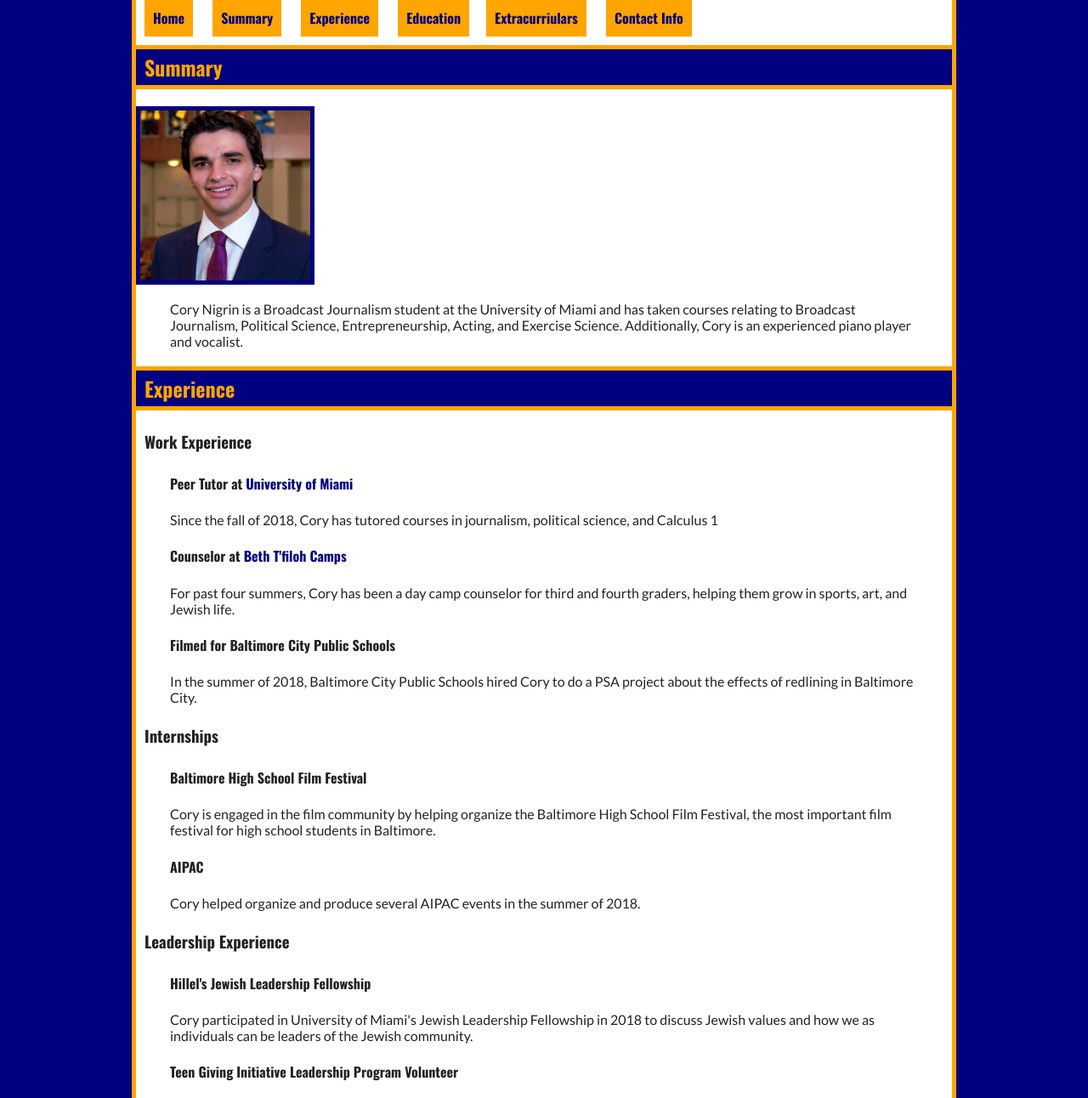
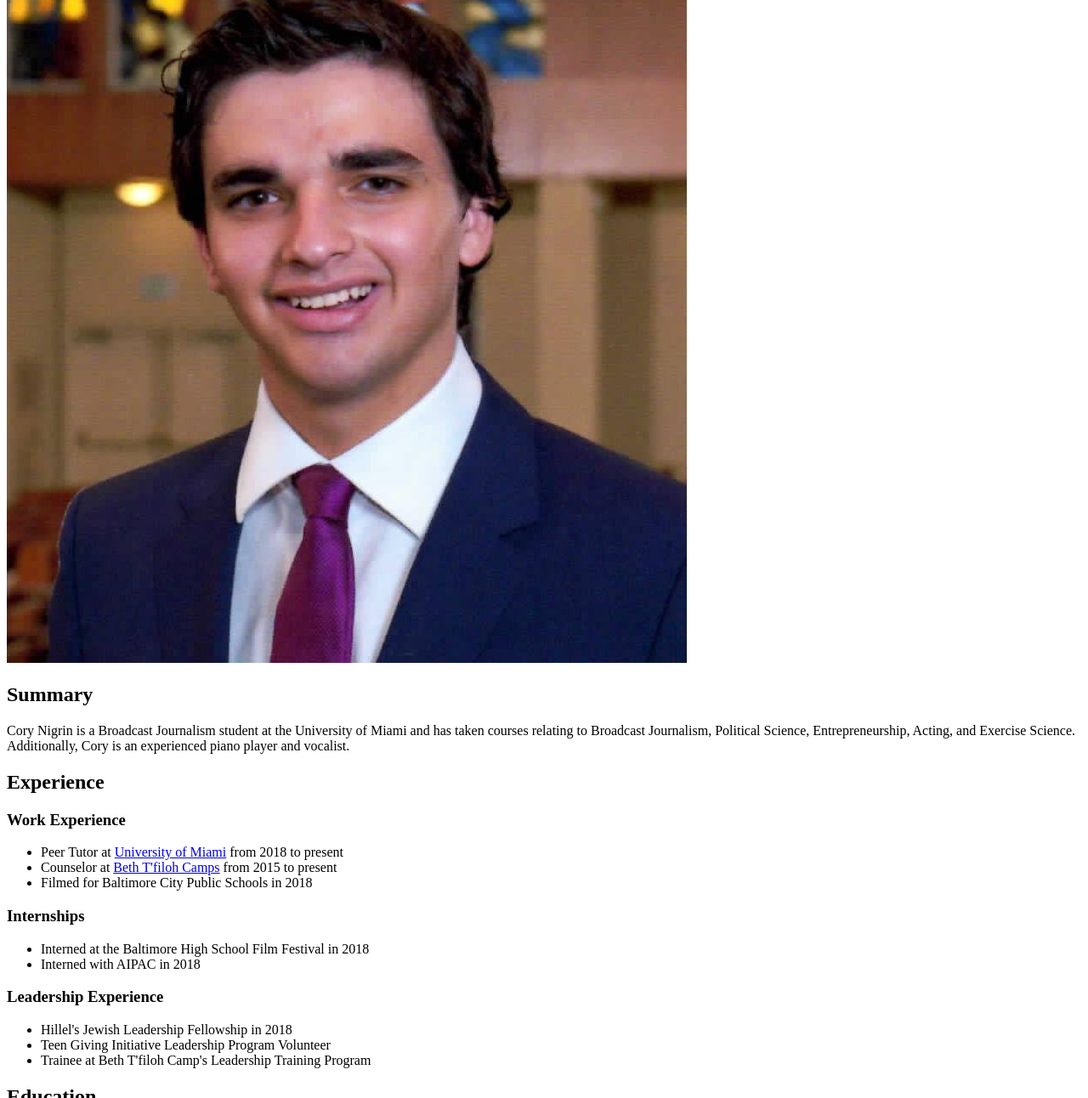
Before and after one commit to corynigrin/corynigrin.github.io, a plain HTML site: page resume.html in a window 1280 px wide. Shown: the part 100-1392 px from the top of the page at 85% size. Drawn offline with nearby package versions, Linux system fonts and the light colour scheme.

Commit message:
Revert "Added CSS"
This reverts commit 50cec984e0e88985725dee7c8174670b0894a34c.

```diff
--- a/css/style.css
+++ /dev/null
@@ -1,102 +0,0 @@
-/*#wrap's max-width and margin settings were designed by Prof. Brown http://github.com/umiami-web-design/grid-templates*/
-
-@import url('https://fonts.googleapis.com/css?family=Lato|Oswald:400,700');
-
-#wrap {
-  max-width: 960px;
-  margin: 0 auto;
-  background-color: #fff;
-  border-width: 5px;
-  border-style: solid;
-  border-color: orange;
-}
-
-body {
-  background-color: #000080;
-  font-family: 'Lato', sans-serif;
-  color: #222;
-}
-
-section {
-  margin-bottom: 20px;
-}
-
-header {
-  color: orange;
-}
-
-h1 {
-  color: #000080;
-}
-
-h1, h2, h3 {
-  padding: 3px 10px
-}
-
-h2 {
-  color: orange;
-  background-color: #000080;
-  border-top-style: solid;
-  border-top-width: 5px;
-  border-bottom-style: solid;
-  border-bottom-width: 5px;
-
-}
-
-h4, p {
-  padding: 0 40px;
-}
-
-h1, h2, h3, h4 {
-  font-family: 'Oswald', sans-serif;
-}
-
-
-img {
-  border-width: 5px;
-  border-color: #000080;
-  border-style: solid;
-  max-width: 200px;
-  height: auto;
-  position: auto;
-}
-
-nav ul {
-  list-style-type: none;
-  padding-left: 10px;
-}
-
-nav li {
-  display: inline-block;
-  margin-right: 20px;
-}
-
-a {
-  color: #000080;
-  text-decoration: none;
-}
-
-a:visited {
-  color: #696969;
-}
-
-a:hover {
-  color: orange;
-  text-decoration: underline;
-}
-
-a:active {
-  color: teal;
-}
-
-nav a {
-  background-color: orange;
-  padding: 10px;
-  font-family: 'Oswald', sans-serif;
-  font-weight: 700;
-}
-
-nav a:hover {
-  color: #00FFFF;
-  text-decoration: none;
-}
--- a/resume.html
+++ b/resume.html
@@ -3,78 +3,54 @@
   <head>
     <meta charset="UTF-8" />
     <title>Cory's Resume</title>
-    <link href="css/style.css" rel="stylesheet" />
-  </head>
 
-  <body id="top">
-    <div id="wrap">
-    <header id=header>
+  <body>
+    <header>
       <h1>Cory Nigrin's Resume</h1>
     </header>
 
-    <nav id=nav>
-      <ul>
-        <li><a href="#top">Home</a></li>
-        <li><a href="#summary">Summary</a></li>
-        <li><a href="#experience">Experience</a></li>
-        <li><a href="#education">Education</a>
-        <li><a href="#extra">Extracurriulars</a></li>
-        <li><a href="#contact">Contact Info</a></li>
-      </ul>
-    </nav>
+    <img src="Cory Nigrin.jpg" alt="Cory Nigrin" />
 
     <main>
-      <section id="summary">
+      <section>
         <h2>Summary</h2>
-        <img src="images/corynigrin.jpg" alt="Cory Nigrin" />
+
         <p>Cory Nigrin is a Broadcast Journalism student at the University of Miami and has taken courses relating to Broadcast Journalism, Political Science, Entrepreneurship, Acting, and Exercise Science. Additionally, Cory is an experienced piano player and vocalist.</p>
       </section>
 
-      <section id="experience">
+      <section>
         <h2>Experience</h2>
-          <article>
           <h3>Work Experience</h3>
-              <h4>Peer Tutor at <a href="http://miami.edu">University of Miami</a></h4>
-                  <p>Since the fall of 2018, Cory has tutored courses in journalism, political science, and Calculus 1</p>
-              <h4>Counselor at <a href="https://btcamps.org"> Beth T'filoh Camps</a></h4>
-                  <p>For past four summers, Cory has been a day camp counselor for third and fourth graders, helping them grow in sports, art, and Jewish life.</p>
-              <h4>Filmed for Baltimore City Public Schools</h4>
-                  <p>In the summer of 2018, Baltimore City Public Schools hired Cory to do a PSA project about the effects of redlining in Baltimore City.</p>
-            </article>
+            <ul>
+              <li>Peer Tutor at <a href="http://miami.edu">University of Miami</a> from 2018 to present</li>
+              <li>Counselor at <a href="https://btcamps.org"> Beth T'filoh Camps</a> from 2015 to present</li>
+              <li>Filmed for Baltimore City Public Schools in 2018</li>
+            </ul>
 
-          <article>
           <h3>Internships</h3>
-              <h4>Baltimore High School Film Festival</h4>
-                <p>Cory is engaged in the film community by helping organize the Baltimore High School Film Festival, the most important film festival for high school students in Baltimore.</p>
-              <h4>AIPAC</h4>
-                <p>Cory helped organize and produce several AIPAC events in the summer of 2018.</p>
-          </article>
+            <ul>
+              <li>Interned at the Baltimore High School Film Festival in 2018</li>
+              <li>Interned with AIPAC in 2018</li>
+            </ul>
 
-          <article>
           <h3>Leadership Experience</h3>
-                <h4>Hillel's Jewish Leadership Fellowship</h4>
-                  <p>Cory participated in University of Miami's Jewish Leadership Fellowship in 2018 to discuss Jewish values and how we as individuals can be leaders of the Jewish community.
-                <h4>Teen Giving Initiative Leadership Program Volunteer</h4>
-                  <p>Cory participated in The Associated's Teen Giving Initiative program and helped organize fundraisers for lung cancer research.</p>
-                <h4>Trainee at Beth T'filoh Camp's Leadership Training Program</h4>
-                  <p>Cory started leadership training in the Summers of 2013 and 2014 to learn leadership practices</p>
-          </article>
+            <ul>
+              <li>Hillel's Jewish Leadership Fellowship in 2018</li>
+              <li>Teen Giving Initiative Leadership Program Volunteer</li>
+              <li>Trainee at Beth T'filoh Camp's Leadership Training Program</li>
+            </ul>
         </section>
 
-        <section id="education">
+        <section>
 
           <h2>Education</h2>
-            <article>
-                <h3>Friends School of Baltimore</h3>
-                  <p>Cory graduated the Friends School of Baltimore quaker school in 2016.
-                <h3>University of Miami</h3>
-                  <p>Cory is a Broadcast Journalism and Political Science major at University of Miami with a minor in Entrepreneurship. He is a junior and will graduate in 2020. He currently has a 3.7 GPA</p>
-
-            </article>
+            <ul>
+              <li>Graduated Friends School of Baltimore in 2016</li>
+              <li>Junior at University of Miami with 3.7 GPA</li>
+            </ul>
         </section>
 
-        <section id="extra">
-          <article>
+        <section>
           <h2>Extracurriulars</h2>
             <ul>
               <li>Actor/singer in more than a dozen musicals</li>
@@ -83,20 +59,7 @@
               <li>Piano player</li>
               <li>Former Professional Wrestling columnist</li>
             </ul>
-            </article>
-        </section>
-
-        <section id="contact">
-          <article>
-          <h2>Contact Info</h2>
-              <h3>Phone Number</h3>
-                <p>410-627-5732</p>
-              <h3>Email Address</h3>
-                <p>corynigrin@gmail.com</p>
-          </article>
         </section>
       </main>
-
-    </div>
   </body>
 </html>
```
Also changed, not shown: Cory Nigrin.jpg (renamed from images/corynigrin.jpg), tmp445277965706592257.png (deleted). Lines whose indentation alone changed are shown as unchanged.
